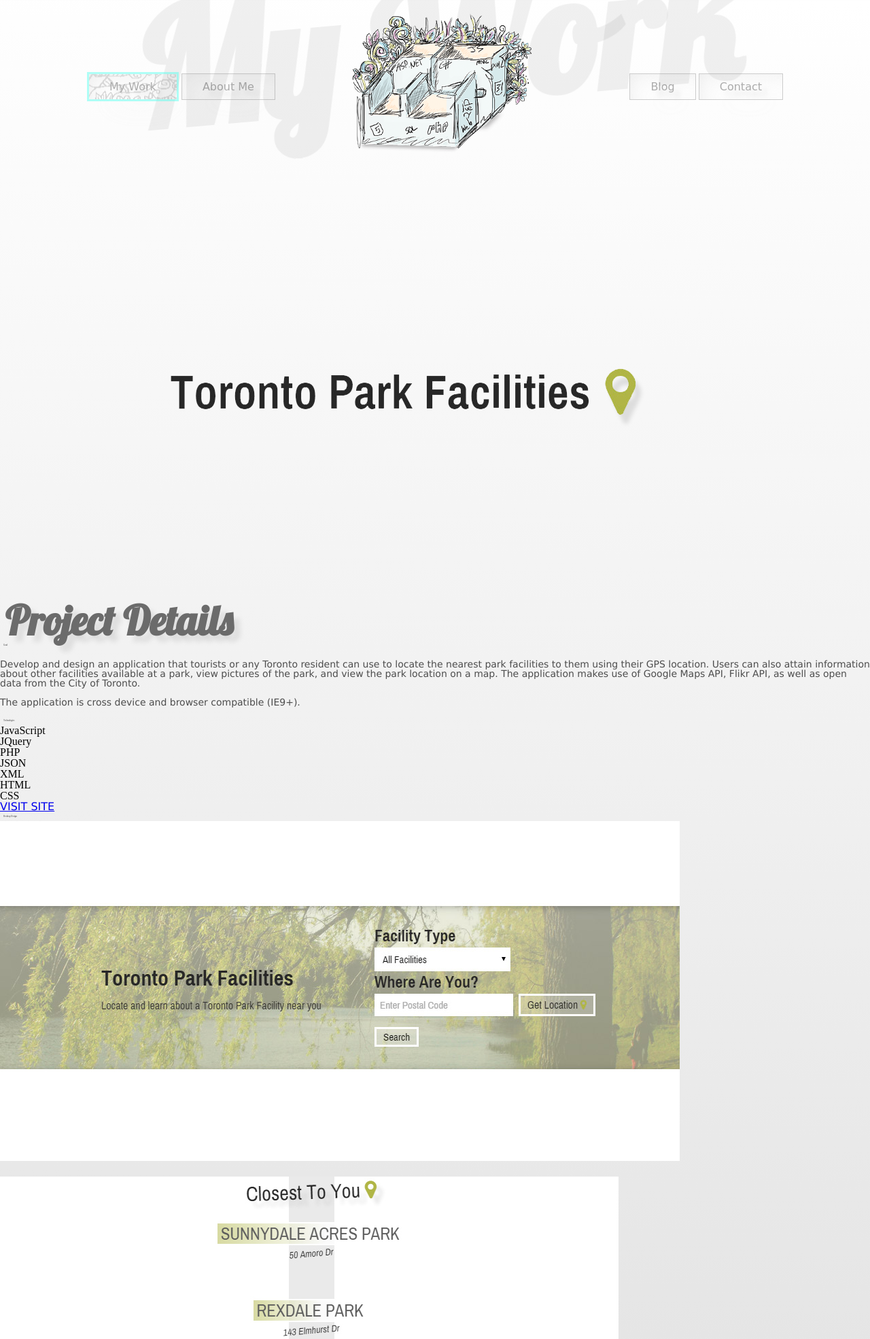
After one commit to moosenado/egport, a PHP site: page /torontofacilities.php in a window 1280 px wide. The commit adds this page. Shown: the top 1970 px of the page at 68% size. Run offline with PHP 8.4, Linux system fonts and the light colour scheme; some libraries are stand-ins or nearby versions; some web fonts are replaced.

Commit message:
rough port done

```diff
--- a/about.php
+++ b/about.php
@@ -14,7 +14,7 @@
 					<h1>About Elliot Grabish</h1>
 				</div>
 					<p>
-						Do websites really matter? Do I need one? People seemed to be on the fence when it came to answering these questions not all that long ago. Today, do you still hear these questions? Just in the last five years, having a web presence has gone from a maybe to a necessity. How can you quickly learn about someone you haven't met yet? Our connected lifestyles have led us to make first impressions before even meeting each other. Our society now lives on the web and it's becoming increasingly important that communication made across this medium is accurate. Whether it's for personal reasons, your brand, or your business, how the information is made available to the world will create a lasting affect on anothers perception. This is why I love building for the web and helping others succeed with their own web presence.
+						Do websites really matter? Do I need one? People seemed to be on the fence when it came to answering these questions not that long ago. Today, do you still hear these questions? Just in the last five years, having a web presence has gone from a maybe to a necessity. How can you quickly learn about someone you haven't met yet? Our connected lifestyles have led us to make first impressions before even meeting each other. We now live on the web and it's becoming increasingly important that communication made across this medium is accurate. Whether it's for personal reasons, your brand, or your business, how your information is made available to the world will create a lasting affect on others perceptions. This is why I love building for the web and helping others succeed with their own web presence.
 					</p>
 					<p>
 						I am a full stack web developer residing in the Greater Toronto Area and a student in the Humber Web Development program. I also have a Honours Arts and Science Degree from the Univerity of Guelph. As well as developing for the web, I have an extensive background in graphic design and music production. I aim to combine all of my skills to create unique user experiences. Merging creativity with technicality is where the heart of my creations lie.
--- a/js/main.js
+++ b/js/main.js
@@ -5,7 +5,9 @@ $(document).ready(function () {
 	var path = window.location.pathname;
 	var currentPage = path.split("/").pop();
 
-	if(currentPage === "index.php" || currentPage === "altan.php"){
+	if(currentPage === "index.php" || currentPage === "altan.php" ||
+		currentPage === "notredame.php" || currentPage === "torontofacilities.php" ||
+		currentPage === "nakedstock.php"){
 		document.getElementById('backTitle').innerHTML = '<h1>My Work</h1>';
 	}
 	if(currentPage === "about.php"){
@@ -50,7 +52,9 @@ $(document).ready(function () {
 
 	//SET ACTIVE PAGE CSS
 
-	if(window.location.href.indexOf("index") > -1 || window.location.href.indexOf("altan") > -1) {
+	if(window.location.href.indexOf("index") > -1 || window.location.href.indexOf("altan") > -1 ||
+		window.location.href.indexOf("torontofacilities") > -1 || window.location.href.indexOf("notredame") > -1 ||
+		window.location.href.indexOf("nakedstock") > -1) {
 		var myWork = document.getElementsByClassName('mywork');
 
 		for(var i=0; i<myWork.length; i++) {
@@ -208,5 +212,38 @@ $(document).ready(function () {
 
 			});
 		}
+
+		if(currentPage === "torontofacilities.php"){
+
+			$('html').velocity('fadeOut', 1000, function() {
+
+				var currentURL = window.location.pathname;
+				var shortURL = currentURL.substring(0, currentURL.lastIndexOf('/'));
+				location.href = shortURL + '/' + goToPage + '.php';
+
+			});
+		}
+
+		if(currentPage === "notredame.php"){
+
+			$('html').velocity('fadeOut', 1000, function() {
+
+				var currentURL = window.location.pathname;
+				var shortURL = currentURL.substring(0, currentURL.lastIndexOf('/'));
+				location.href = shortURL + '/' + goToPage + '.php';
+
+			});
+		}
+
+		if(currentPage === "nakedstock.php"){
+
+			$('html').velocity('fadeOut', 1000, function() {
+
+				var currentURL = window.location.pathname;
+				var shortURL = currentURL.substring(0, currentURL.lastIndexOf('/'));
+				location.href = shortURL + '/' + goToPage + '.php';
+
+			});
+		}
 	}
 });
--- /dev/null
+++ b/torontofacilities.php
@@ -0,0 +1,81 @@
+<?php include('header.php'); ?>
+
+	<main role="main">
+
+		<div id="portMain">
+
+			<a id="opacTrig1"></a>
+
+			<div class="portImage">
+				<img src="images/torontofacillogo.png" title="Toronto Facilities Logo" alt="Toronto Facilities Logo" />
+			</div>
+
+			<div class="innerTitle">
+				<h1 class="center titlePadding">Project Details</h1>
+			</div>
+
+			<div class="portInfo">
+
+				<h2 class="titlePadding">Goal</h2>
+
+				<p class="justify">
+					Develop and design an application that tourists or any Toronto resident can use to locate the nearest park facilities to them using their GPS location. Users can also attain information about other facilities available at a park, view pictures of the park, and view the park location on a map. The application makes use of Google Maps API, Flikr API, as well as open data from the City of Toronto.
+				</p>
+
+				<p class="justify">
+					The application is cross device and browser compatible (IE9+).
+				</p>
+
+				<h2 class="titlePadding">Technologies</h2>
+
+				<div id="techList">
+
+					<ul>
+						<li>JavaScript</li>
+						<li>JQuery</li>
+						<li>PHP</li>
+						<li>JSON</li>
+						<li>XML</li>
+						<li>HTML</li>
+						<li>CSS</li>
+					</ul>
+
+				</div>
+
+			</div>
+
+			<div class="visitSite">
+				<a href="http://elliotgrabish.com/xml/xmlproject/index.php" target="_blank">VISIT SITE</a>
+			</div>
+
+			<h2 class="titlePadding">Desktop Design</h2>
+
+			<div class="portImage">
+				<img src="images/torontoparkpage.jpg" title="Toronto Facilities Page" alt="Toronto Facilities Page" />
+			</div>
+
+			<div class="portImage" style="margin-top: 20px">
+				<img src="images/torontoparkpage2.jpg" title="Toronto Facilities Page" alt="Toronto Facilities Page" />
+			</div>
+
+			<h2 class="titlePadding">Mobile Design</h2>
+
+			<div class="portImageMobile">
+				<img src="images/torontoparkpagemobile.jpg" title="Toronto Facilities Page Mobile" alt="Toronto Facilities Page Mobile" />
+			</div>
+
+			<div id="pageNav">
+				<ul>
+					<li><a href="altan.php"><img src="images/backwardarrow.png" title="Back" alt="Back Arrow" /></a></li>
+					<li>Prev | Next</li>
+					<li><a href="notredame.php"><img src="images/forwardarrow.png" title="Forward" alt="Forward Arrow" /></a></li>
+				</ul>
+			</div>
+
+		</div>
+
+	</main>
+
+</body>
+
+</html>
```
Also changed, not shown: altan.php (+16 -5 lines), index.php (+12 -0 lines), nakedstock.php (added, +71 -0 lines), notredame.php (added, +81 -0 lines), images/backwardarrow.png (added), images/forwardarrow.png (added), images/notredamepagemobile.jpg (added), images/torontoparkpage2.jpg (added), images/torontoparkpagemobile.jpg (added).
